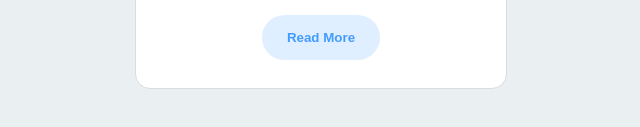
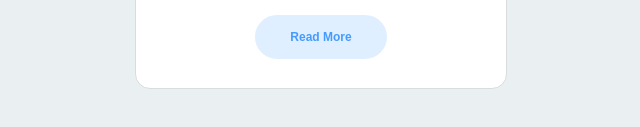
Before and after one commit to srivastavHimanshu4503/Development, a plain HTML site: page Exercises/Exercise 3/index.html in a window 1280 px wide. Shown: the part 483-610 px from the top of the page, 319-959 px from the left. Drawn offline with Linux system fonts and the light colour scheme.

Commit message:
Changes in stylesheet button making it font-size property and set font-weight to bold

```diff
--- a/Exercises/Exercise 3/style.css
+++ b/Exercises/Exercise 3/style.css
@@ -44,9 +44,10 @@ img {
 #read button {
     border: 2px solid white;
     background-color: #E0EFFF;
-    font-weight: 600;
+    font-weight: bold;
     color: #439BFF;
     border-radius: 35px;
-    padding: 15px 25px;
+    padding: 15px 35px;
+    font-size: 12px;
     cursor: pointer;
 }
```
